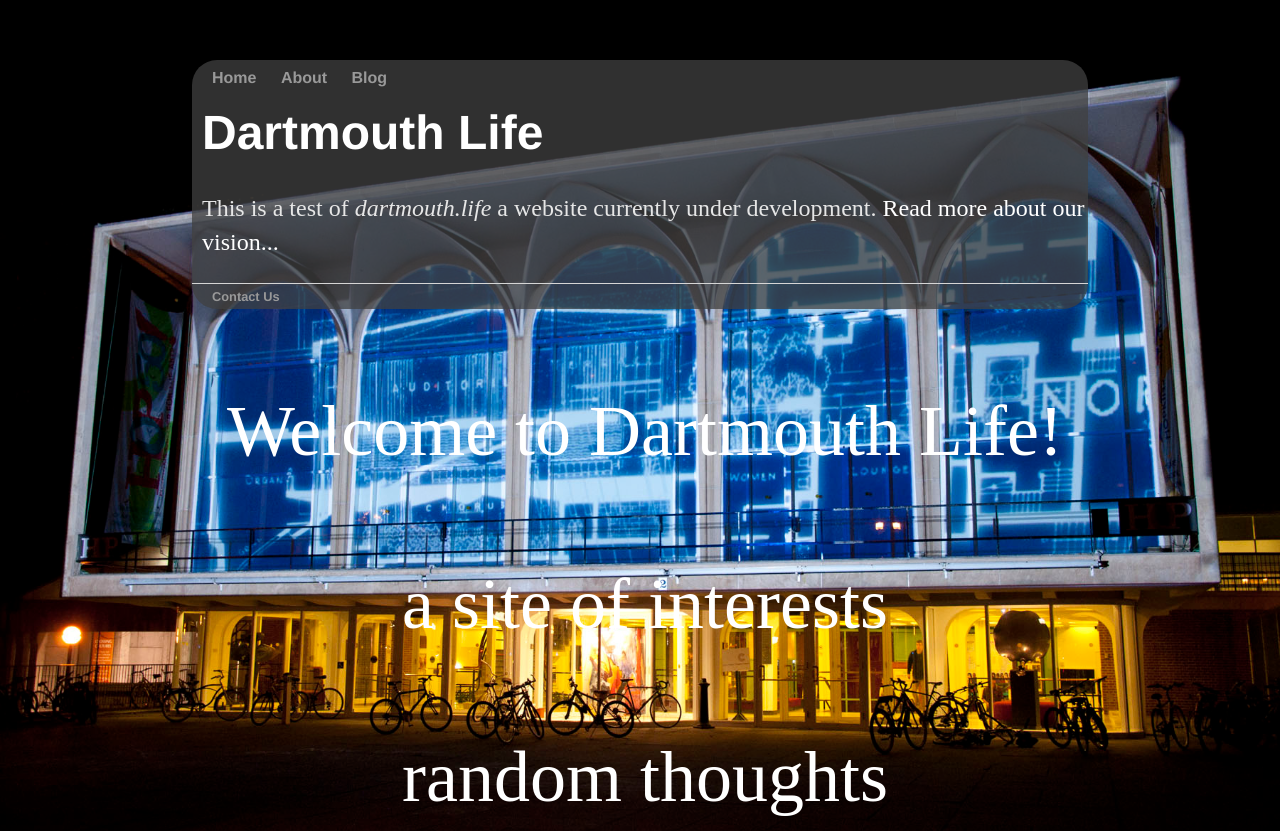
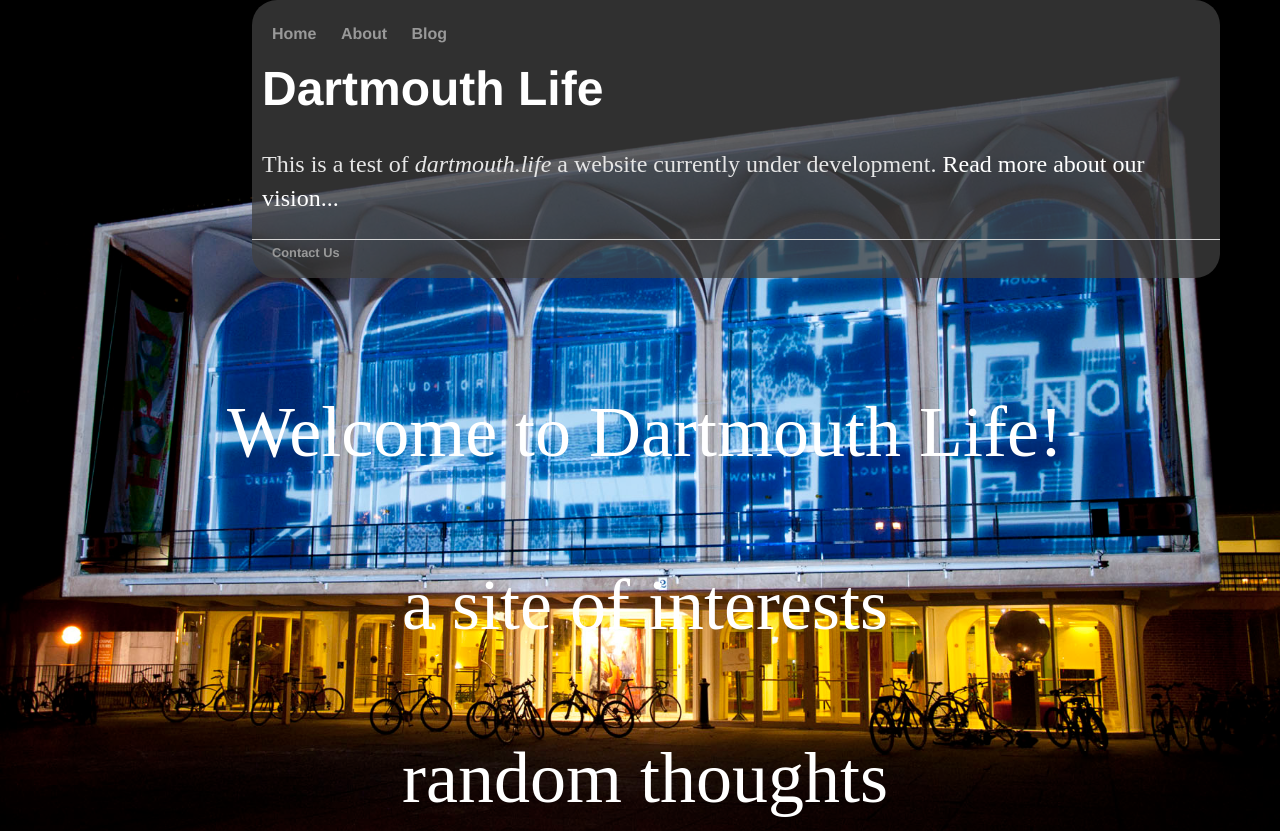
Before and after one commit to trevorColby/trevorColby.github.io, a plain HTML site: page index.html in a window 1280 px wide. Shown: the top 831 px of the page. Drawn offline with Linux system fonts and the light colour scheme.

Commit message:
removing top margin but adding other three sides to textBox when sticky

```diff
--- a/css/main.css
+++ b/css/main.css
@@ -127,7 +127,7 @@ footer ul li a:hover {
 .sticky {
     position: fixed;
     top: 0;
-    margin: 60px auto;
+    margin: 0px 60px 60px 60px;
 }
 
 .sticky + .starWarsContainer{
```
